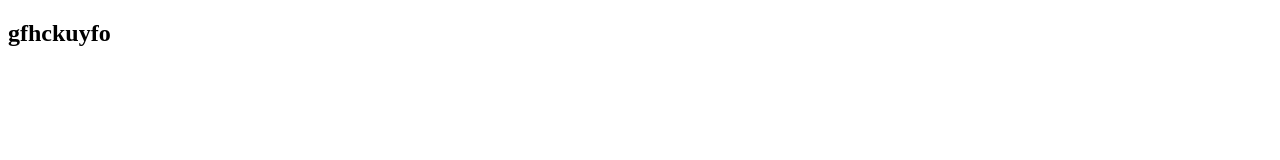
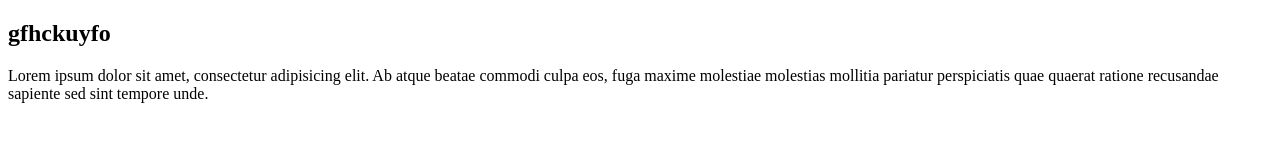
Before and after one commit to Rashidov085/gittest, a plain HTML site: page qwe/index.html in a window 1280 px wide. Drawn offline with Linux system fonts and the light colour scheme.

Commit message:
add p with some txt

```diff
--- a/qwe/index.html
+++ b/qwe/index.html
@@ -6,5 +6,7 @@
 </head>
 <body>
 <h2>gfhckuyfo</h2>
+<p>Lorem ipsum dolor sit amet, consectetur adipisicing elit. Ab atque beatae commodi culpa eos, fuga maxime molestiae molestias mollitia pariatur perspiciatis quae quaerat ratione recusandae sapiente sed sint tempore unde.</p>
+
 </body>
 </html>
```
